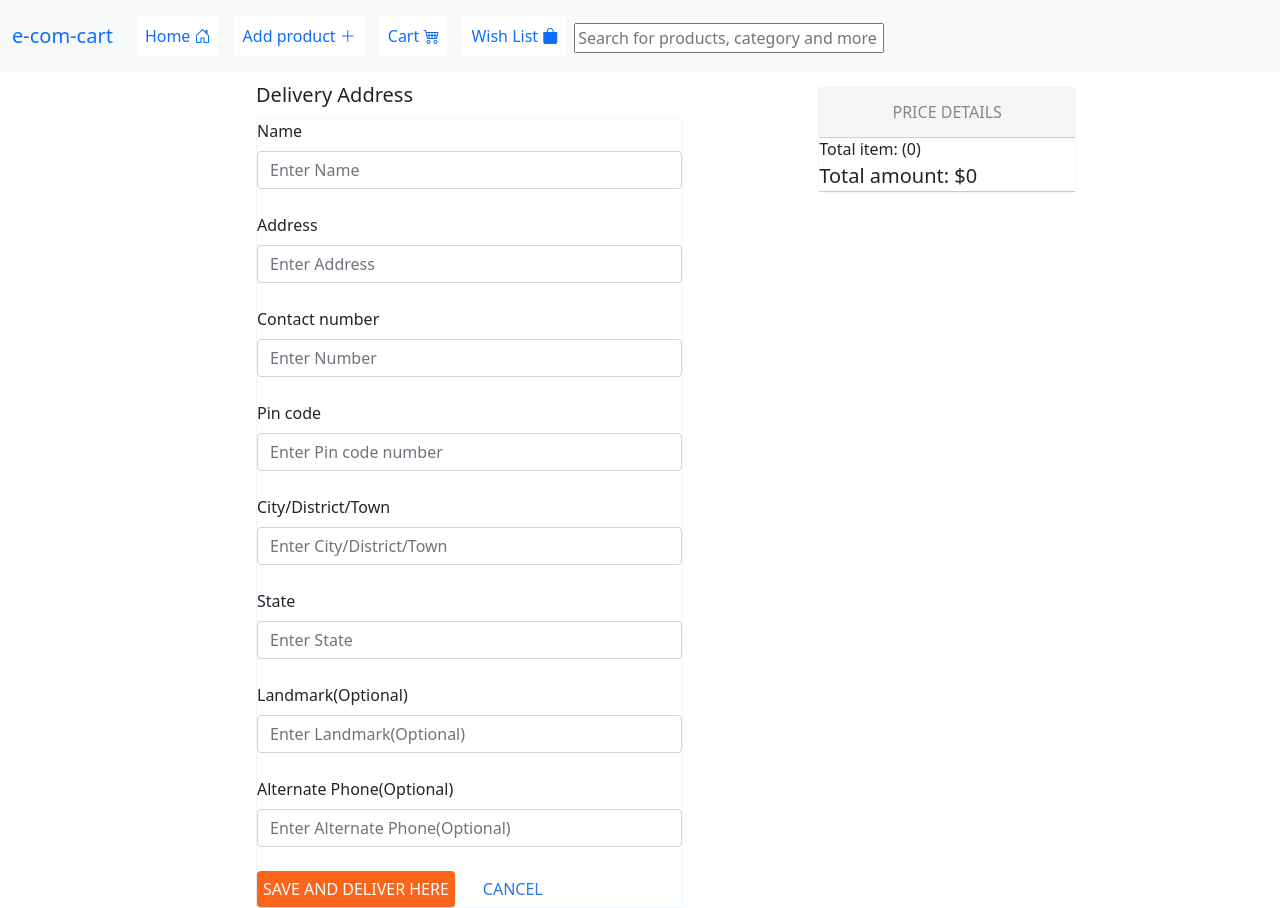
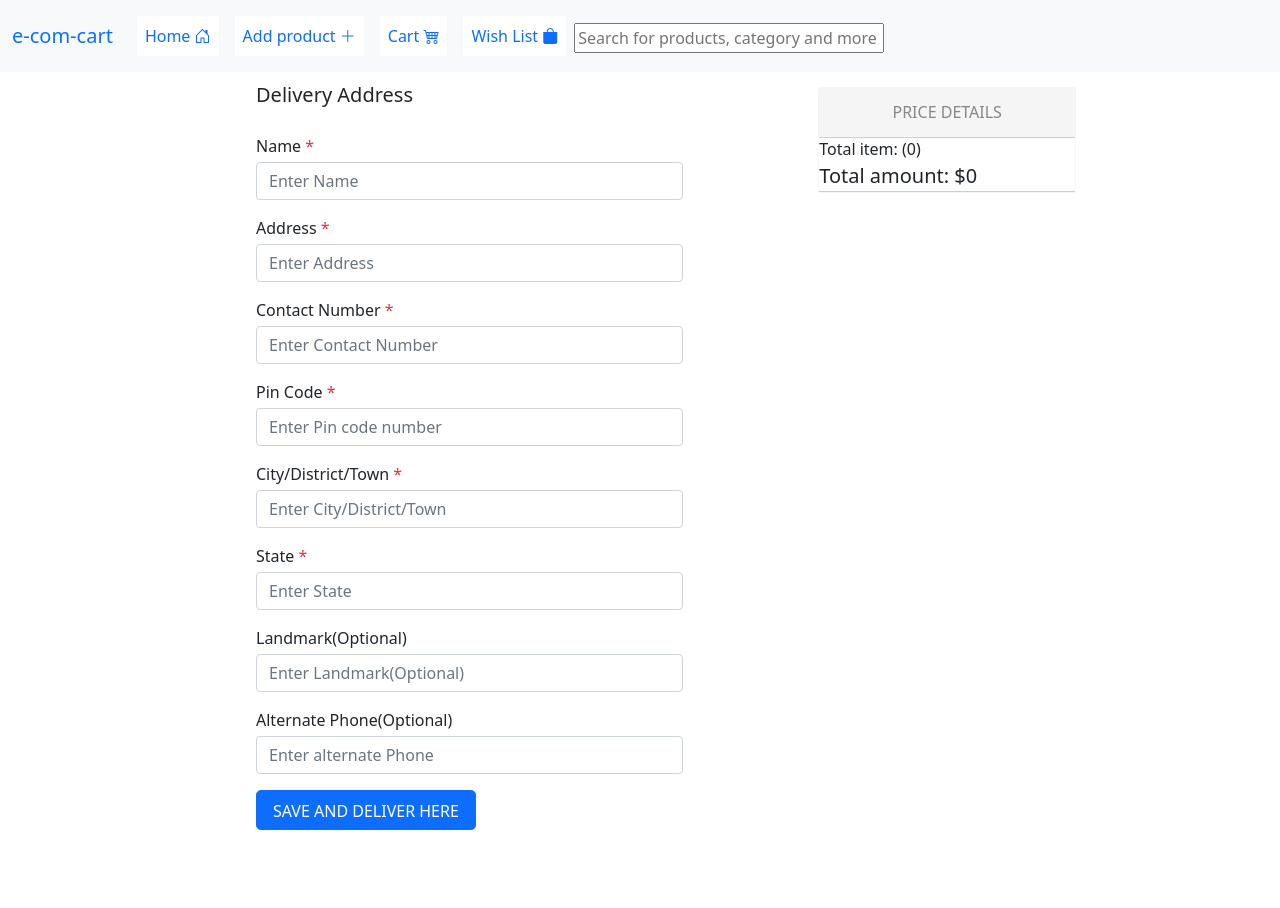
Before and after one commit to dhiral-github/E-com-cart, a React (Create React App) app: page /cart/placeOrder in a window 1280 px wide. After the commit the page ends 830 px from the top, so only its background shows below. Built offline with nearby package versions, Linux system fonts and the light colour scheme.

Commit message:
first commit

```diff
--- a/src/components/UI/CartPlaceOrder.js
+++ b/src/components/UI/CartPlaceOrder.js
@@ -1,16 +1,26 @@
 import React, { useState } from 'react';
-import { Button, Form } from 'react-bootstrap';
+import { Button } from 'react-bootstrap';
 import { useSelector } from 'react-redux';
-import { Link } from 'react-router-dom';
 import { useDispatch } from 'react-redux';
 import { suucessOrderData } from '../../redux/actionCreators/productActions';
+import { useNavigate } from 'react-router-dom';
 import './cartPlaceOrder.css'
 
 const CartPlaceOrder = () => {
-  const [cartOrder, setcartOrder] = useState({})
   const dispatch = useDispatch();
+  const navigate = useNavigate();
+  const defaultFormData = {
+    name: '',
+    address: '',
+    contactNumber: '',
+    pinCode: '',
+    CityDistrictTown: '',
+    State: '',
+  }
+  const [cartOrder, setcartOrder] = useState(defaultFormData)
+  const [cartError, setCartError] = useState(false);
+  const { cartsItem, cartsDetail } = useSelector((state) => state.allproducts.carts);
   let totalQuantity = 0;
-  const { cartsItem, cartsDetail } = useSelector((state) => state.allproducts.carts);
 
   cartsItem.forEach(item => {
     totalQuantity += item.quantity
@@ -24,65 +34,102 @@ const CartPlaceOrder = () => {
 
   }
   const deliverProduct = (cartOrderDetail) => {
-    dispatch(suucessOrderData({
-      ...cartOrderDetail,
-    }))
-    setcartOrder({});
+    if (!cartOrderDetail.name ||
+      !cartOrderDetail.address ||
+      !cartOrderDetail.contactNumber ||
+      !cartOrderDetail.pinCode ||
+      !cartOrderDetail.CityDistrictTown ||
+      !cartOrderDetail.State
+    ) {
+      setCartError({
+        nameError: !cartOrderDetail.name,
+        addressError: !cartOrderDetail.address,
+        contactNumberError: !cartOrderDetail.contactNumber,
+        pinCodeError: !cartOrderDetail.pinCode,
+        CityDistrictTownError: !cartOrderDetail.CityDistrictTown,
+        StateError: !cartOrderDetail.State,
+      });
+    } else {
+      dispatch(suucessOrderData({
+        ...cartOrderDetail,
+      }))
+      navigate('/successOrder');
+      setcartOrder(defaultFormData);
+    }
   }
 
   return (
     <div className='col-lg-8 cartPlace-container' >
       <div className="col-lg-6">
         <div className='delivery-add mt-2 mb-2'>Delivery Address</div>
-        <Form style={{ border: '1px solid aliceblue' }}>
-          <Form.Group className="mb-4">
-            <Form.Label>Name</Form.Label>
-            <Form.Control type="text" placeholder="Enter Name" name='name' onChange={handleChangeOrder} />
-          </Form.Group>
+        <div className="form-group">
+          <label className="mb-1 mt-3">Name<span className="text-danger"> *</span></label>
+          <input type="text" placeholder="Enter Name" name='name' className="form-control" onChange={handleChangeOrder} />
+          {cartError?.nameError && (
+            <div style={{ color: "red" }}>
+              Please provide name.
+            </div>
+          )}
+        </div>
+        <div className="form-group">
+          <label className="mb-1 mt-3">Address<span className="text-danger"> *</span></label>
+          <input type="text" placeholder="Enter Address" name='address' className="form-control" onChange={handleChangeOrder} />
+          {cartError?.addressError && (
+            <div style={{ color: "red" }}>
+              Please provide address.
+            </div>
+          )}
+        </div>
+        <div className="form-group">
+          <label className="mb-1 mt-3">Contact Number<span className="text-danger"> *</span></label>
+          <input type="number" placeholder="Enter Contact Number" name='contactNumber' className="form-control" onChange={handleChangeOrder} />
+          {cartError?.contactNumberError && (
+            <div style={{ color: "red" }}>
+              Please provide Contact Number.
+            </div>
+          )}
+        </div>
+        <div className="form-group">
+          <label className="mb-1 mt-3">Pin Code<span className="text-danger"> *</span></label>
+          <input type="number" placeholder="Enter Pin code number" name='pinCode' className="form-control" onChange={handleChangeOrder} />
+          {cartError?.pinCodeError && (
+            <div style={{ color: "red" }}>
+              Please provide PinCode.
+            </div>
+          )}
+        </div>
+        <div className="form-group">
+          <label className="mb-1 mt-3">City/District/Town<span className="text-danger"> *</span></label>
+          <input type="text" placeholder="Enter City/District/Town" name='CityDistrictTown' className="form-control" onChange={handleChangeOrder} />
+          {cartError?.CityDistrictTownError && (
+            <div style={{ color: "red" }}>
+              Please provide City/District/Town.
+            </div>
+          )}
+        </div>
+        <div className="form-group">
+          <label className="mb-1 mt-3">State<span className="text-danger"> *</span></label>
+          <input type="text" placeholder="Enter State" name='State' className="form-control" onChange={handleChangeOrder} />
+          {cartError?.StateError && (
+            <div style={{ color: "red" }}>
+              Please provide State.
+            </div>
+          )}
+        </div>
+        <div className="form-group">
+          <label className="mb-1 mt-3">Landmark(Optional)</label>
+          <input type="text" placeholder="Enter Landmark(Optional)" name='landmarkOptional' className="form-control" onChange={handleChangeOrder} />
 
-          <Form.Group className="mb-4">
-            <Form.Label>Address</Form.Label>
-            <Form.Control type="text" placeholder="Enter Address" name='address' onChange={handleChangeOrder} />
-          </Form.Group>
+        </div>
+        <div className="form-group">
+          <label className="mb-1 mt-3">Alternate Phone(Optional)</label>
+          <input type="number" placeholder="Enter alternate Phone" name='alternatePhone' className="form-control" onChange={handleChangeOrder} />
 
-          <Form.Group className="mb-4">
-            <Form.Label>Contact number</Form.Label>
-            <Form.Control type="number" placeholder="Enter Number" name='contactNumber' onChange={handleChangeOrder} />
-          </Form.Group>
+        </div>
+        <p className="mb-0 mt-3 my-3">
+          <Button className="btn btn-primary btn-lg w-10 text-uppercase modal-button" onClick={() => deliverProduct(cartOrder)} >SAVE AND DELIVER HERE</Button>
+        </p>
 
-          <Form.Group className="mb-4">
-            <Form.Label>Pin code</Form.Label>
-            <Form.Control type="number" placeholder="Enter Pin code number" name='pinCode' onChange={handleChangeOrder} />
-          </Form.Group>
-
-          <Form.Group className="mb-4">
-            <Form.Label>City/District/Town</Form.Label>
-            <Form.Control type="text" placeholder="Enter City/District/Town" name='CityDistrictTown' onChange={handleChangeOrder} />
-          </Form.Group>
-
-          <Form.Group className="mb-4">
-            <Form.Label>State</Form.Label>
-            <Form.Control type="text" placeholder="Enter State" name='State' onChange={handleChangeOrder} />
-          </Form.Group>
-
-          <Form.Group className="mb-4">
-            <Form.Label>Landmark(Optional)</Form.Label>
-            <Form.Control type="text" placeholder="Enter Landmark(Optional)" name='landmarkOptional' onChange={handleChangeOrder} />
-          </Form.Group>
-
-          <Form.Group className="mb-4">
-            <Form.Label>Alternate Phone(Optional)</Form.Label>
-            <Form.Control type="text" placeholder="Enter Alternate Phone(Optional)" name='alternatePhone' onChange={handleChangeOrder} />
-          </Form.Group>
-
-          <div style={{ display: 'flex' }}>
-            <Link to={`/successOrder`}>
-              <Button className='save-deliver-button' onClick={() => deliverProduct(cartOrder)}>SAVE AND DELIVER HERE</Button>
-            </Link>
-
-            <Button className='cart-cancel mx-3'>CANCEL</Button>
-          </div>
-        </Form>
       </div>
       <div className='box-detail'>
         <div className='box-shadow'>
@@ -95,7 +142,6 @@ const CartPlaceOrder = () => {
             </div>
           </div>
         </div>
-
       </div>
     </div>
   );
```
Also changed, not shown: src/components/products/ProductComponent.js (+6 -8 lines).
